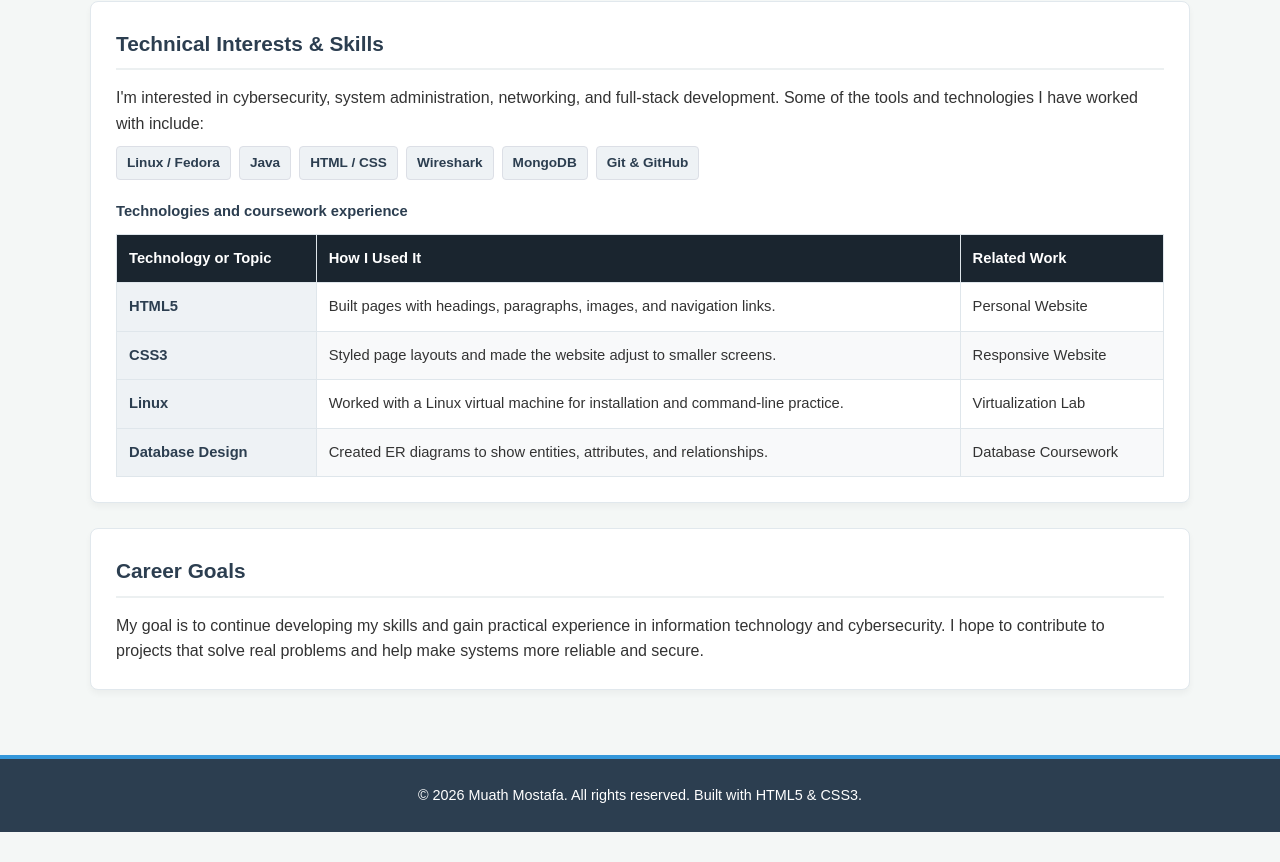
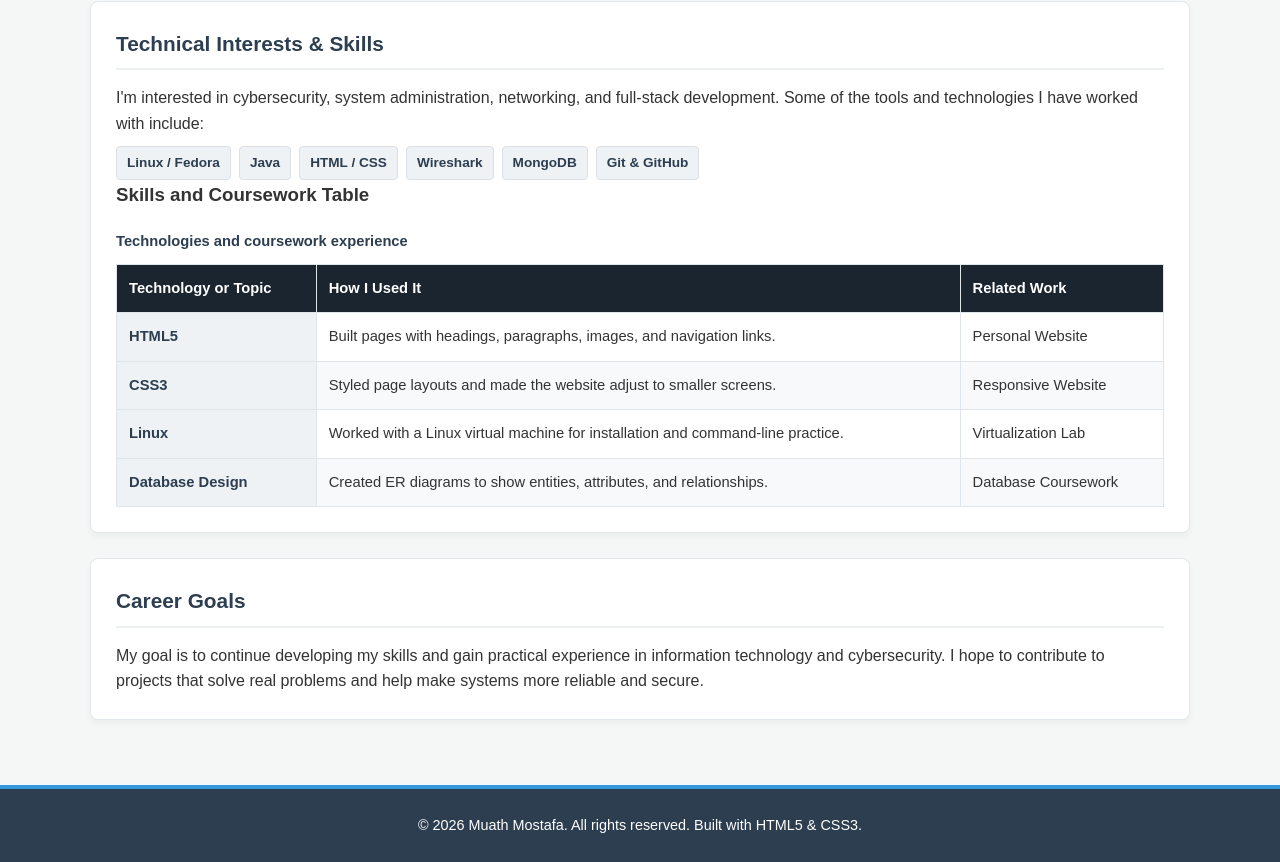
Before and after one commit to moathwilliam99-spec/my-personal-website, a plain HTML site: page about.html in a window 1280 px wide. Shown: the part 805-1667 px from the top of the page. Before the commit the page ends 1637 px from the top, so only its background shows below. Drawn offline with Linux system fonts and the light colour scheme.

Commit message:
Add direct heading and link target for skills table

```diff
--- a/about.html
+++ b/about.html
@@ -52,6 +52,7 @@
                     <span class="tag">Git & GitHub</span>
                 </div>
 
+                <h3 class="table-heading" id="skills-table">Skills and Coursework Table</h3>
                 <div class="table-wrap">
                     <table class="skills-table">
                         <caption>Technologies and coursework experience</caption>
```
